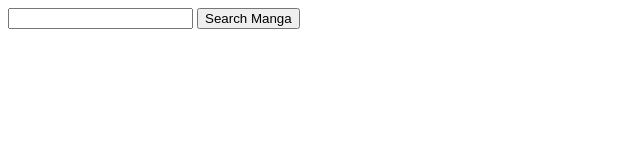
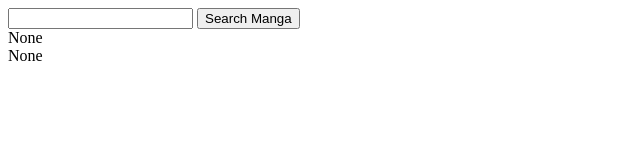
Before and after one commit to CustomDex/customdex.github.io, a plain HTML site: page index.html in a window 1280 px wide. Shown: the full height of the page, 0-640 px from the left. Drawn offline with Linux system fonts and the light colour scheme.

Commit message:
Update index.html

```diff
--- a/index.html
+++ b/index.html
@@ -235,8 +235,8 @@ document.addEventListener("keydown", shortcuts);
 <div id="search">
 <input type="text" id="search_term" onkeydown="searchInput(event)"/>
 <input type="button" onclick="search()" value="Search Manga"/>
-<!--<div id="manga_name">None</div>-->
-<!--<div id="chapter_num">None</div>-->
+<div id="manga_name">None</div>
+<div id="chapter_num">None</div>
 <table id="search_results"></table>
 </div>
 </body>
```
